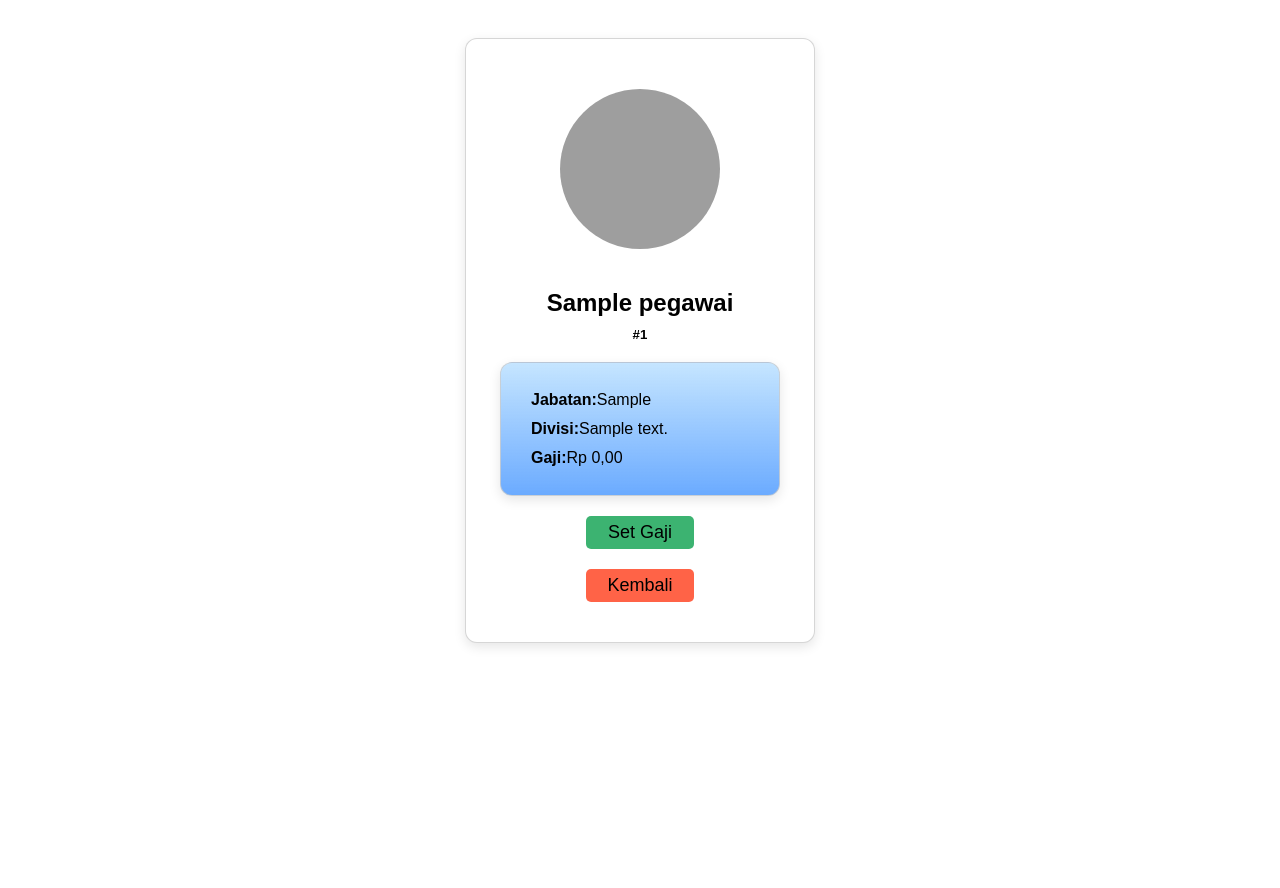
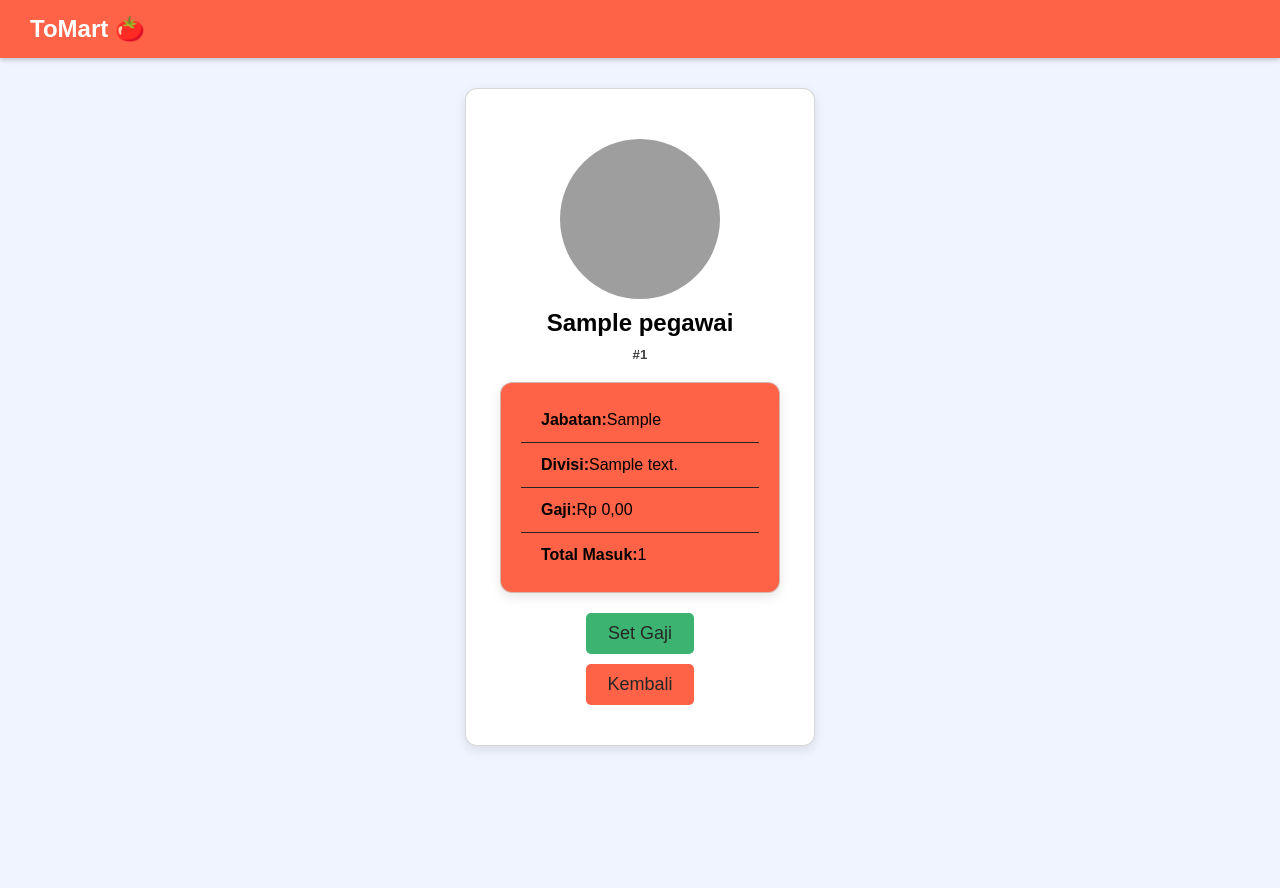
Before and after one commit to Rifanism/Employee-Manager, a Flask app: page /pegawai/1 in a window 1280 px wide. Before the commit the page ends 647 px from the top, so only its background shows below. Run offline with Flask 3, Linux system fonts and the light colour scheme; the visitor is signed in with stand-in values (Sample User, id 1); tables that the repository leaves empty or names only in its code hold one stand-in row (values such as "Sample post"); some libraries are stand-ins or nearby versions; grey boxes are pictures that could not be loaded.

Commit message:
Update the detail layout

```diff
--- a/templates/detail.html
+++ b/templates/detail.html
@@ -6,6 +6,26 @@
     <title>Pegawai - {{pegawai.nama}}</title>
 
     <style>
+        body {
+            margin: 0;
+            background: #f0f4ff;
+            font-family: Arial, sans-serif;
+        }
+
+        .navbar {
+            background-color: tomato;
+            padding: 15px 30px;
+            display: flex;
+            justify-content: space-between;
+            align-items: center;
+            box-shadow: 0 2px 5px rgba(0, 0, 0, 0.2);
+        }
+
+        .navbar-title {
+            color: white;
+            font-size: 24px;
+            font-weight: bold;
+        }
         .card-container{
             font-family: Arial, sans-serif;
             margin: 0;
@@ -27,7 +47,7 @@
         }
         .card-img{
             display: block;
-            margin: 20px auto 40px auto;
+            margin: 20px auto 10px auto;
             width: 160px;
             height: 160px;
             object-fit: cover;
@@ -50,11 +70,11 @@
             margin-right: 100px;
             text-decoration: none;
             display: inline-block;
-            margin-top: 20px;
-            color: black;
+            margin-top: 10px;
+            color: #262626;
             cursor: pointer;
             background-color: tomato;
-            padding: 6px 12px;
+            padding: 10px;
             border-radius: 5px;
             font-size: 18px;
             transition: 0.2s;
@@ -65,6 +85,7 @@
         .id{
             margin-top: 8px;
             margin-bottom: 20px;
+            color: #414141;
         }
 
         .data-card{
@@ -76,13 +97,17 @@
             padding: 20px;
             text-align: left;
             box-shadow: 0 4px 12px rgba(0, 0, 0, 0.1);
-            background-image: linear-gradient(to top, rgba(0, 110, 255, 0.582), rgba(1, 141, 255, 0.226));
+            background-color: tomato;
         }
         p{
             display: flex;
-            justify-content: sp;
-            margin-bottom: 8px;
-            padding: 0 10px;
+            justify-content: left;
+            padding: 0px 20px;
+        }
+        hr{
+            border: none;
+            border-top: 1px solid #262626;
+            margin: 10px 0;
         }
         .buttons{
             display: flex;
@@ -94,10 +119,10 @@
             text-decoration: none;
             display: inline-block;
             margin-top: 20px;
-            color: black;
+            color: #262626;
             cursor: pointer;
             background-color: mediumseagreen;
-            padding: 6px 12px;
+            padding: 10px;
             border-radius: 5px;
             font-size: 18px;
             transition: 0.2s;
@@ -109,6 +134,11 @@
 </head>
 
 <body>
+
+    <div class="navbar">
+        <div class="navbar-title">ToMart 🍅</div>
+    </div>
+
     <div class="card-container">
         <div class="card">
             <img src={{pegawai.icon}} class="card-img" alt="Foto Pegawai">
@@ -117,8 +147,12 @@
                 <h5 class="id">#{{ pegawai.id }}</h5>
                 <div class="data-card">
                     <p><strong>Jabatan: </strong> {{ pegawai.jabatan }}</p>
+                    <hr>
                     <p><strong>Divisi: </strong> {{ pegawai.nama_divisi }}</p>
+                    <hr>
                     <p><strong>Gaji: </strong> Rp {{ pegawai.gaji }}</p>
+                    <hr>
+                    <p><strong>Total Masuk: </strong> {{ pegawai.Total }}</p>
                 </div>
                 <div class="buttons">
                     <a href="{{ url_for('update', id=pegawai.id) }}" class="gaji-btn">Set Gaji</a>
```
